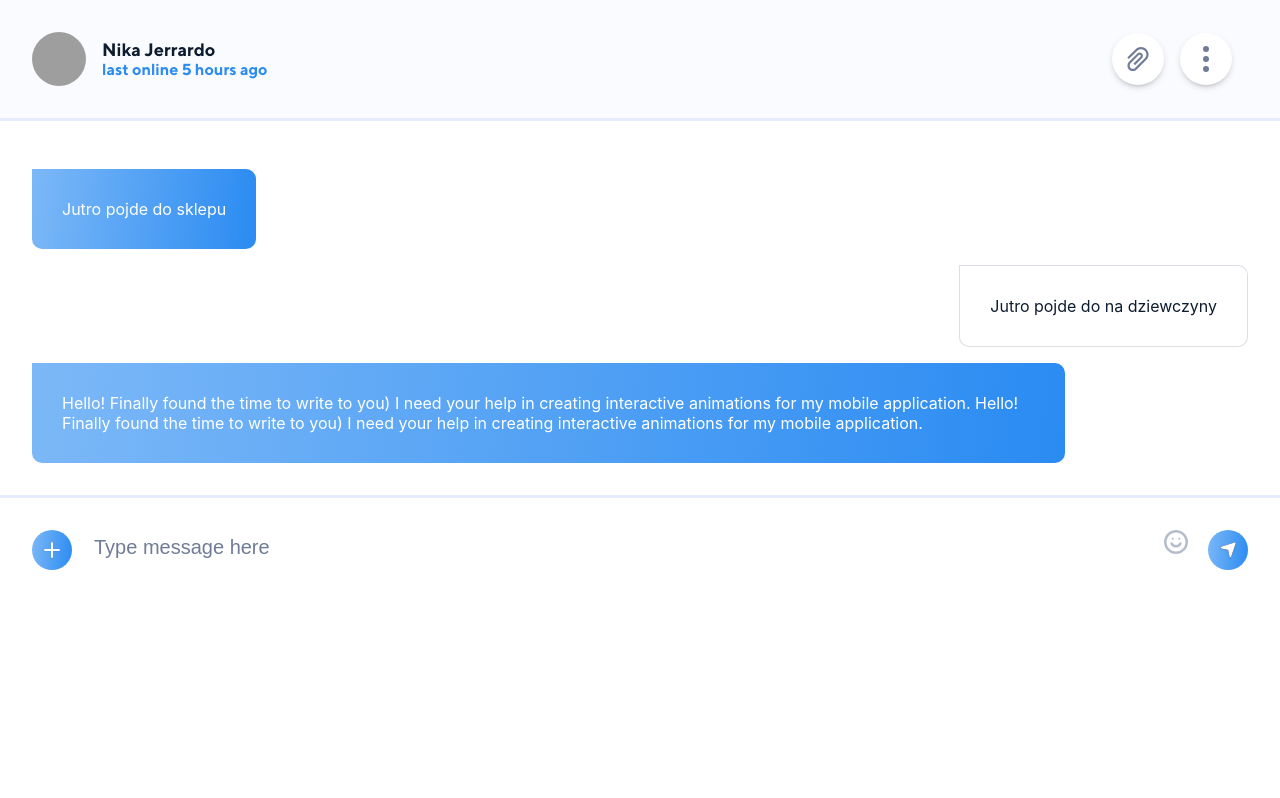
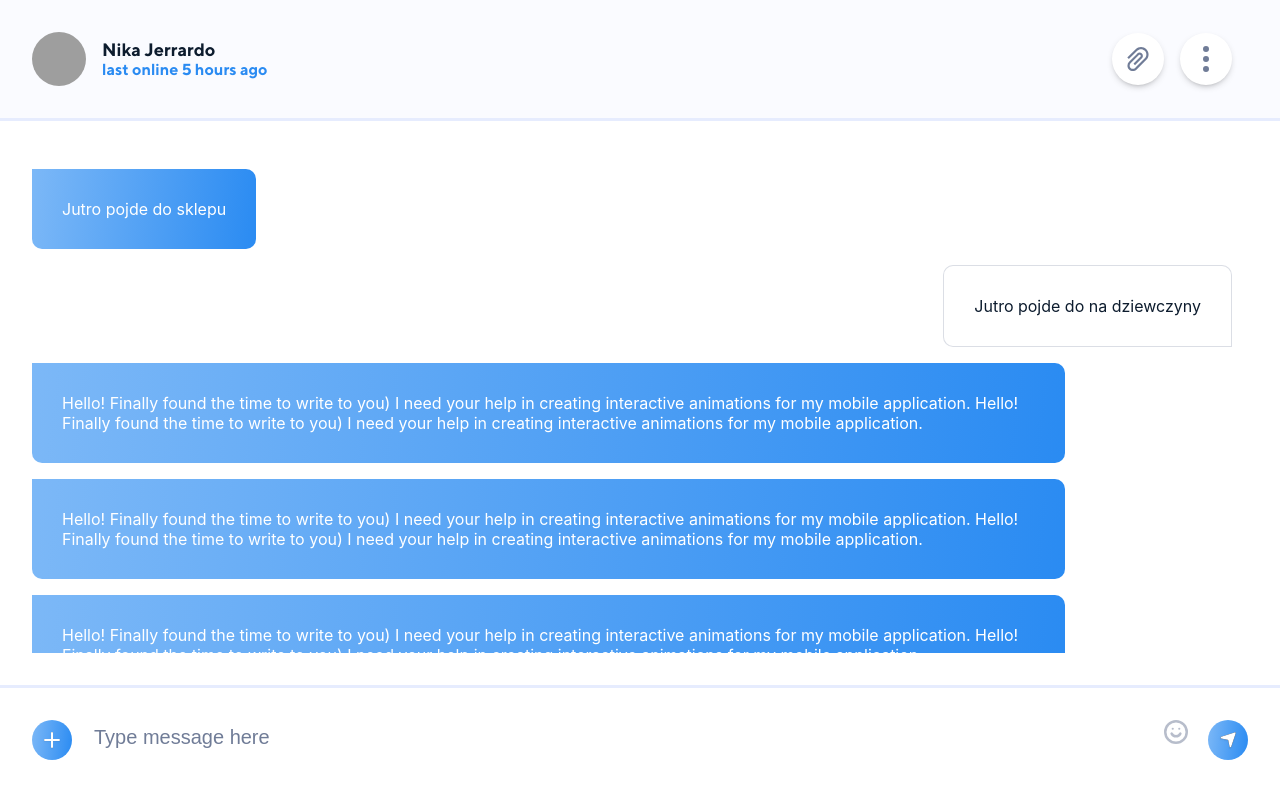
Before and after one commit to rnied137/React-ChatApp, a React (Create React App) app in the folder app/: page / in a window 1280 px wide. Built offline with nearby package versions, Linux system fonts and the light colour scheme; grey boxes are pictures that could not be loaded.

Commit message:
fixed message, scrollbar inside, isUser r ef

```diff
--- a/app/src/App.css
+++ b/app/src/App.css
@@ -1,6 +1,7 @@
 .App {
   text-align: center;
   background-color: #fff;
+  background: linear-gradient(180deg, #F3F3FB 0%, #FDFBFD 100%);
 
 }
 
--- a/app/src/App.tsx
+++ b/app/src/App.tsx
@@ -8,6 +8,7 @@ import { ChatHeader } from "./Components/ChatHeader";
 import TTNorms from './Fonts/TTNorms-Bold.otf';
 import { ChatArea } from "./Components/ChatArea";
 import { ChatMessage } from "./Components/ChatMessage";
+import { Chat } from "./Components/Chat";
 
 const theme = {
   colors: {
@@ -54,9 +55,7 @@ function App() {
     <>
     <GlobalStyle/>
       <Theme>
-          <ChatHeader/>
-          <ChatArea/>
-          <ChatMessage/>
+       <Chat/>
       </Theme>
     </>
   );
--- /dev/null
+++ b/app/src/Components/Chat.tsx
@@ -0,0 +1,23 @@
+import React from 'react';
+
+
+import { ChatHeader } from "./ChatHeader";
+import { ChatArea } from "./ChatArea";
+import { ChatMessage } from "./ChatMessage";
+
+import styled from 'styled-components';
+
+
+const Container = styled.div`
+
+`;
+
+export const Chat = () => {
+    return (
+        <Container>
+          <ChatHeader/>
+          <ChatArea/>
+          <ChatMessage/>
+        </Container>
+    )
+}
--- a/app/src/Components/ChatArea.tsx
+++ b/app/src/Components/ChatArea.tsx
@@ -1,28 +1,75 @@
-import React from 'react'
+import React, {useState} from 'react'
 import styled from 'styled-components';
 
-import { Message } from './Message';
+import { Message, IMessageProps } from './Message';
 
 const Chat = styled.div`
 padding: ${props=>props.theme.padding.pad2};
 background-color:  ${props => props.theme.colors.white};
 min-height: 50px;
-display: flex;
-flex-direction: column;
-align-items: flex-start;
+
 
 
 
 `;
+
+
+const ChatVisibleContent = styled.div`
+display: flex;
+flex-direction: column;
+align-items: flex-start;
+height: 500px;
+overflow-y: scroll;
+
+&::-webkit-scrollbar {
+    width: 0.4em;
+    border-radius: 5px;
+}
+
+&::-webkit-scrollbar-track {
+  box-shadow: inset 0 0 5px transparent;
+  border-radius: 10px;
+}
+
+/* Handle */
+&::-webkit-scrollbar-thumb {
+    background: #B7BDCB;
+  border-radius: 10px;
+}
+
+`;
+
 export const ChatArea = () => {
+
+    const [messages, setMessages] = useState<Array<IMessageProps>>([]);
     return (
         <Chat>
+            <ChatVisibleContent>
+
+
+            {messages.map(message=><Message>{message.children}</Message>)}
             <Message>Jutro pojde do sklepu</Message>
 
             <Message isUser>Jutro pojde do na dziewczyny</Message>
             <Message>Hello! Finally found the time to write to you) I need your help in creating interactive animations for my mobile application. Hello! Finally found the time to write to you) I need your help in creating interactive animations for my mobile application. </Message>
+            <Message>Hello! Finally found the time to write to you) I need your help in creating interactive animations for my mobile application. Hello! Finally found the time to write to you) I need your help in creating interactive animations for my mobile application. </Message>
+            <Message>Hello! Finally found the time to write to you) I need your help in creating interactive animations for my mobile application. Hello! Finally found the time to write to you) I need your help in creating interactive animations for my mobile application. </Message>
+            <Message>Hello! Finally found the time to write to you) I need your help in creating interactive animations for my mobile application. Hello! Finally found the time to write to you) I need your help in creating interactive animations for my mobile application. </Message>
+            <Message>Hello! Finally found the time to write to you) I need your help in creating interactive animations for my mobile application. Hello! Finally found the time to write to you) I need your help in creating interactive animations for my mobile application. </Message>
+            <Message isUser>Jutro pojde do na dziewczyny</Message>
 
+            <Message>Hello! Finally found the time to write to you) I need your help in creating interactive animations for my mobile application. Hello! Finally found the time to write to you) I need your help in creating interactive animations for my mobile application. </Message>
+            <Message>Hello! Finally found the time to write to you) I need your help in creating interactive animations for my mobile application. Hello! Finally found the time to write to you) I need your help in creating interactive animations for my mobile application. </Message>
+            <Message>Hello! Finally found the time to write to you) I need your help in creating interactive animations for my mobile application. Hello! Finally found the time to write to you) I need your help in creating interactive animations for my mobile application. </Message>
+            <Message>Hello! Finally found the time to write to you) I need your help in creating interactive animations for my mobile application. Hello! Finally found the time to write to you) I need your help in creating interactive animations for my mobile application. </Message>
+            <Message>Hello! Finally found the time to write to you) I need your help in creating interactive animations for my mobile application. Hello! Finally found the time to write to you) I need your help in creating interactive animations for my mobile application. </Message>
+             <Message>Hello! Finally found the time to write to you) I need your help in creating interactive animations for my mobile application. Hello! Finally found the time to write to you) I need your help in creating interactive animations for my mobile application. </Message>
+              <Message>Hello! Finally found the time to write to you) I need your help in creating interactive animations for my mobile application. Hello! Finally found the time to write to you) I need your help in creating interactive animations for my mobile application. </Message> <Message>Hello! Finally found the time to write to you) I need your help in creating interactive animations for my mobile application. Hello! Finally found the time to write to you) I need your help in creating interactive animations for my mobile application. </Message>
+              <Message>Hello! Finally found the time to write to you) I need your help in creating interactive animations for my mobile application. Hello! Finally found the time to write to you) I need your help in creating interactive animations for my mobile application. </Message>
+              <Message isUser>Jutro pojde do na dziewczyny</Message>
 
+               <Message>Hello! Finally found the time to write to you) I need your help in creating interactive animations for my mobile application. Hello! Finally found the time to write to you) I need your help in creating interactive animations for my mobile application. </Message>
+               </ChatVisibleContent>
         </Chat>
     )
 }
--- a/app/src/Components/Message.tsx
+++ b/app/src/Components/Message.tsx
@@ -13,14 +13,15 @@ color: ${props=> props.isUser ? props.theme.colors.black : props.theme.colors.wh
 max-width:80%;
 display: inline-block;
 padding:30px;
-border-radius: 0 10px 10px 10px;
+border-radius: ${props=>props.isUser ? '10px 10px 0 10px' : '0 10px 10px 10px'};
 margin-top:1em;
 border: ${props=>props.isUser ? `1px solid rgba(112, 124, 151, 0.25)` : null };
 align-self: ${props=>props.isUser ? `flex-end`:`flex-start`};
+margin-right: 1em;
 `;
 
 
-interface IMessageProps  {
+ export interface IMessageProps  {
     children?:string | React.ReactNode;
     isUser?: Boolean;
 };
```
